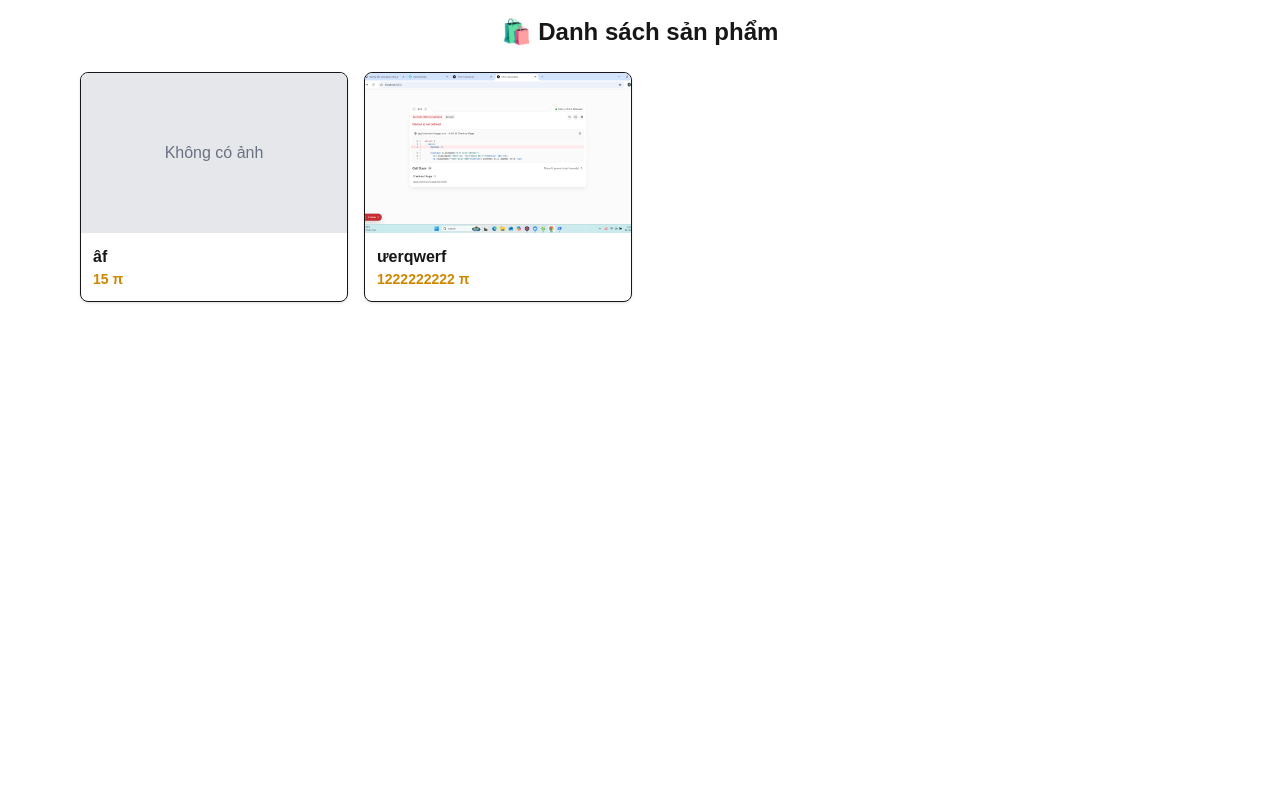
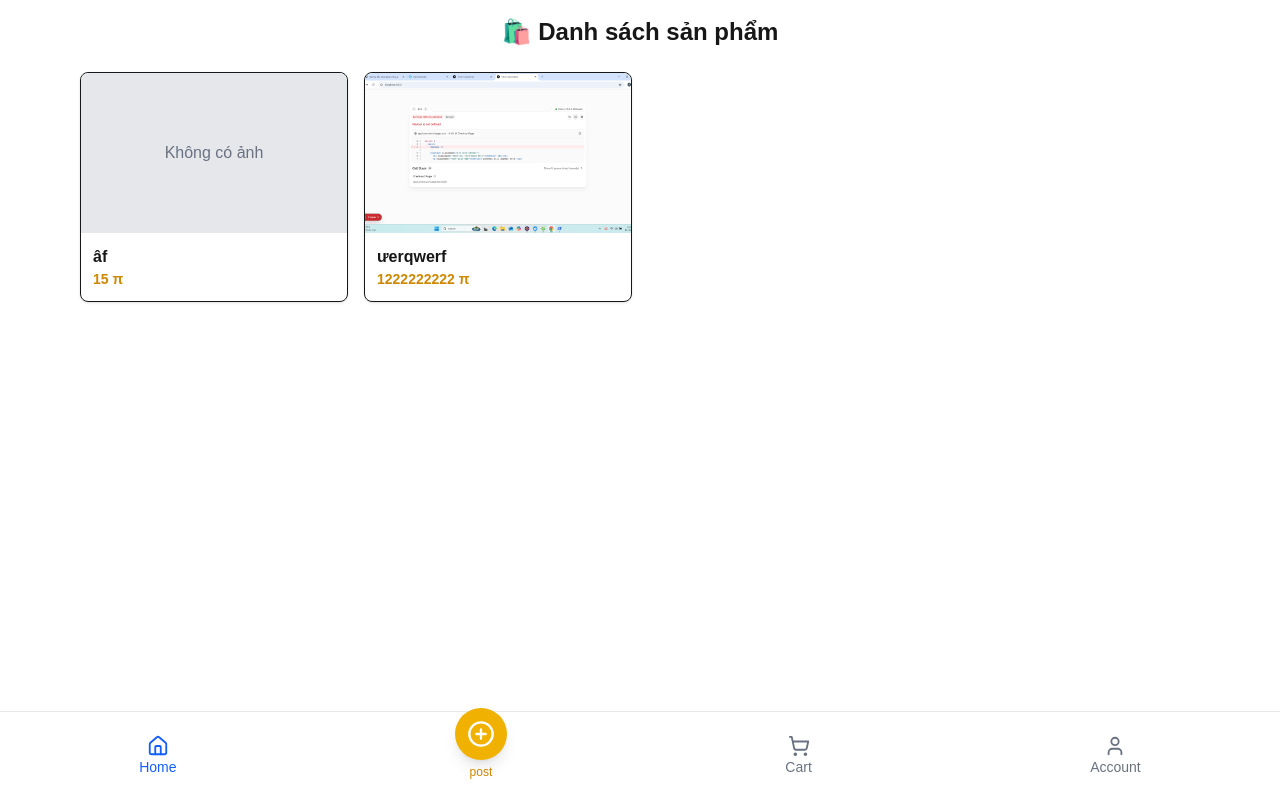
Before and after one commit to Titi-shop/titi.banluu, a Next.js app: page / in a window 1280 px wide. Built offline with nearby package versions, Linux system fonts and the light colour scheme.

Commit message:
Update layout.tsx

```diff
--- a/app/layout.tsx
+++ b/app/layout.tsx
@@ -1,5 +1,7 @@
 import "./globals.css";
-import { AuthProvider } from "../context/AuthContext"; // ✅ dùng AuthProvider
+import { AuthProvider } from "../context/AuthContext";
+import BottomNav from "../components/BottomNav";  // ✅ thêm import
+// nếu bạn còn Navbar (header) thì import vào đây nếu cần
 
 export const metadata = {
   title: "TiTi Shop",
@@ -10,13 +12,12 @@ export default function RootLayout({ children }: { children: React.ReactNode })
   return (
     <html lang="vi">
       <head>
-        {/* ✅ Thêm script SDK Pi Network */}
         <script src="https://sdk.minepi.com/pi-sdk.js"></script>
       </head>
-      <body>
-        {/* ✅ Bọc toàn bộ app trong AuthProvider để giữ login */}
+      <body className="relative pb-16">  {/* pb-16 để chừa khoảng cho BottomNav */}
         <AuthProvider>
           {children}
+          <BottomNav />        {/* ✅ chèn thanh điều hướng dưới ở đây */}
         </AuthProvider>
       </body>
     </html>
```
